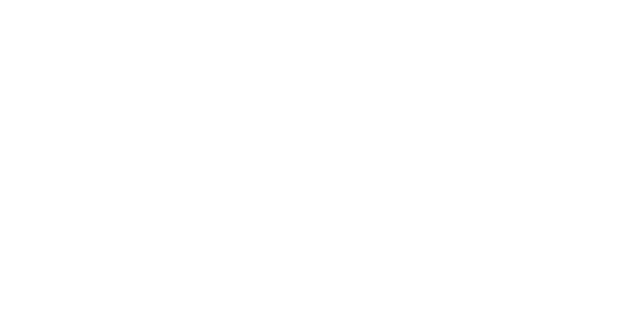
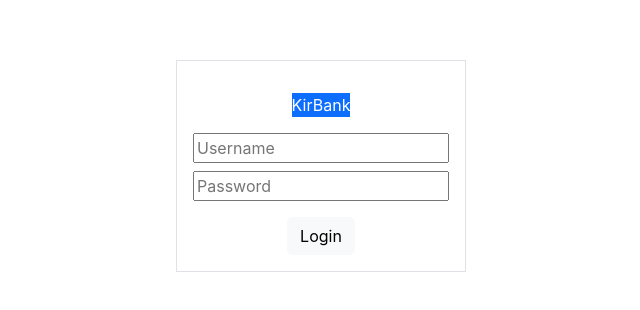
Before and after one commit to KinTale/Kirbank, a React (Create React App) app: page / in a window 1280 px wide. Before the commit this address had no page. Shown: the part 234-544 px from the top of the page, without its empty margins (319-959 px from the left). Built offline with nearby package versions, Linux system fonts and the light colour scheme.

Commit message:
added some styling and generic form to login page

```diff
--- a/public/index.html
+++ b/public/index.html
@@ -7,37 +7,18 @@
     <meta name="theme-color" content="#000000" />
     <meta
       name="description"
-      content="Web site created using create-react-app"
+      content="KirBank project"
     />
     <link rel="apple-touch-icon" href="%PUBLIC_URL%/logo192.png" />
     <!--
       manifest.json provides metadata used when your web app is installed on a
       user's mobile device or desktop. See https://developers.google.com/web/fundamentals/web-app-manifest/
     -->
-    <link rel="manifest" href="%PUBLIC_URL%/manifest.json" />
-    <!--
-      Notice the use of %PUBLIC_URL% in the tags above.
-      It will be replaced with the URL of the `public` folder during the build.
-      Only files inside the `public` folder can be referenced from the HTML.
-
-      Unlike "/favicon.ico" or "favicon.ico", "%PUBLIC_URL%/favicon.ico" will
-      work correctly both with client-side routing and a non-root public URL.
-      Learn how to configure a non-root public URL by running `npm run build`.
-    -->
+    <!-- <link rel="manifest" href="%PUBLIC_URL%/manifest.json" /> -->
     <title>KirBank</title>
   </head>
   <body>
     <noscript>You need to enable JavaScript to run this app.</noscript>
     <div id="root"></div>
-    <!--
-      This HTML file is a template.
-      If you open it directly in the browser, you will see an empty page.
-
-      You can add webfonts, meta tags, or analytics to this file.
-      The build step will place the bundled scripts into the <body> tag.
-
-      To begin the development, run `npm start` or `yarn start`.
-      To create a production bundle, use `npm run build` or `yarn build`.
-    -->
   </body>
 </html>
--- a/src/App.css
+++ b/src/App.css
@@ -12,3 +12,7 @@
   font-size: calc(10px + 2vmin);
   color: white;
 } */
+
+.full-height {
+  height: 100vh;
+}
--- a/src/App.tsx
+++ b/src/App.tsx
@@ -4,9 +4,9 @@
 
 function App() {
   return (
-    <div className="App">
+    <div className="d-flex justify-content-center align-items-center full-height">
 <Routes>
-  <Route path="/login" element={<Login />} />
+  <Route path="/" element={<Login />} />
 </Routes>
     </div>
   );
--- a/src/components/Login.tsx
+++ b/src/components/Login.tsx
@@ -1,10 +1,37 @@
 import { Button } from "react-bootstrap"
+import { useState } from 'react'
 
 function Login() {
+  const blankData = {
+    username: "",
+    password: ""
+  }
+  const [user, setUser] = useState(blankData);
+
+  const handleChange = (e : React.FormEvent<EventTarget>) => {
+    e.preventDefault();
+    let target = e.target as HTMLInputElement
+    const { value, name } = target;
+
+    setUser({
+      ...user,
+      [name]: value,
+    });
+  };
+
+  const handleSubmit = (e : React.FormEvent<EventTarget>) => {
+    e.preventDefault();
+    setUser(blankData)
+  };
+
     return (
-      <div className="App">
-        <header className="">Why does the button not work below</header>
-        <Button variant="light">Login</Button>
+      <div className="d-flex flex-column justify-content-center align-items-center border p-3">
+        <header className="text-bg-primary m-3">KirBank</header>
+        <form className="d-flex flex-column justify-content-center align-items-center " onSubmit={handleSubmit}>
+          <input type="text" placeholder="Username" name='username' value={user.username} onChange={handleChange} />
+          <input className='mt-2' type="password" placeholder="Password" name='password' value={user.password} onChange={handleChange} />
+          <Button className='mt-3' variant="light" type="submit">Login</Button>
+        </form>
       </div>
     );
   }
```
